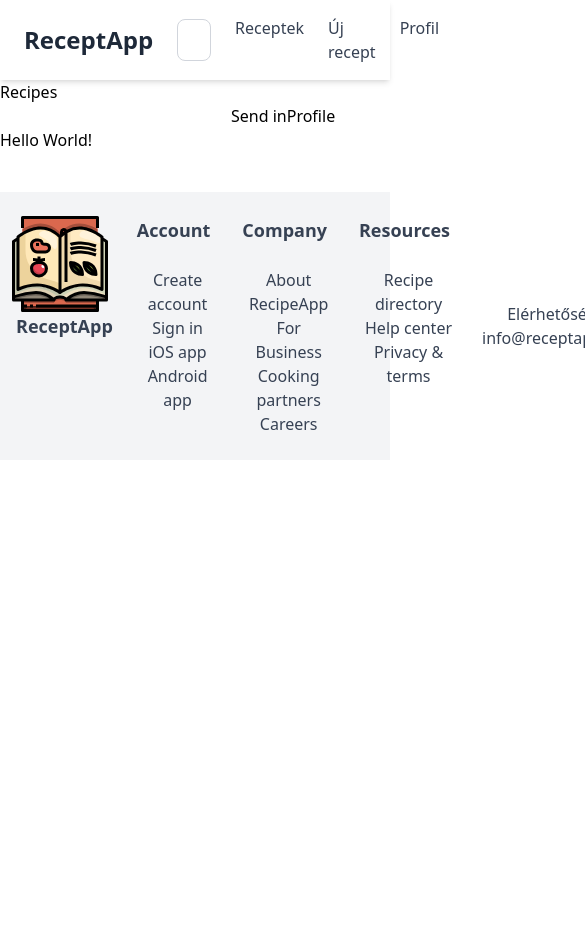
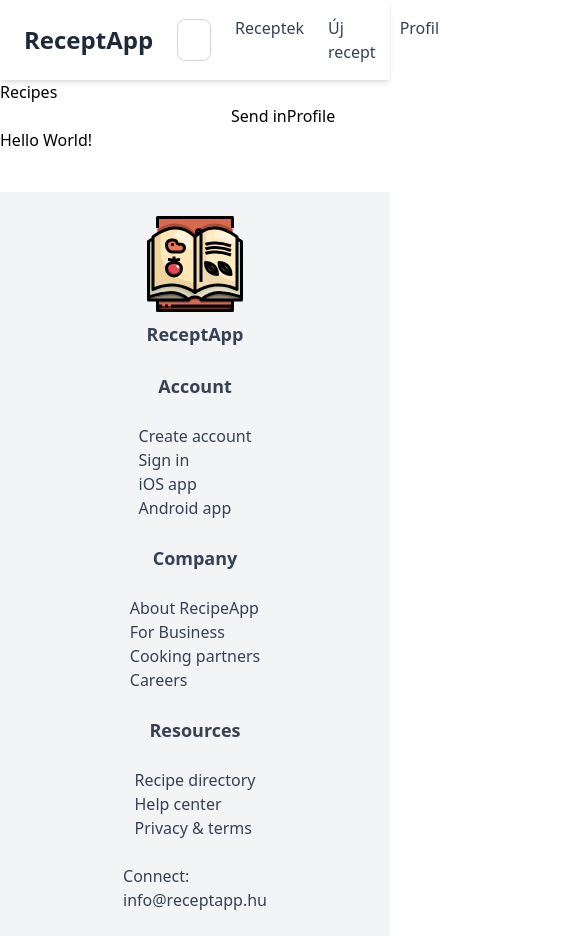
Before and after one commit to wemcy/yet-another-bsc-thesis, a Vue app in the folder src/frontend/recipe-web-frontend/: page / in a window 390 px wide. Shown: the top 936 px of the page, 585 px wide, since content can reach past the window. Before the commit the page ends 844 px from the top, so only its background shows below. Built offline with nearby package versions, Linux system fonts and the light colour scheme; the HTML template or start-up script is replaced by a standard one.

Commit message:
Added responsivness to footer #2

```diff
--- a/src/frontend/recipe-web-frontend/src/assets/base.css
+++ b/src/frontend/recipe-web-frontend/src/assets/base.css
@@ -1,17 +1 @@
 @import 'tailwindcss';
-@layer base {
-    :root {
-        --text: #1d070e;
-        --background: #f8e2e7;
-        --primary: #e0859c;
-        --secondary: #f2cfd8;
-        --accent: #c33256;
-    }
-    .dark {
-        --text: #f8e2e9;
-        --background: #1d070c;
-        --primary: #7a1f36;
-        --secondary: #300d16;
-        --accent: #cd3c60;
-    }
-}
--- a/src/frontend/recipe-web-frontend/src/assets/main.css
+++ b/src/frontend/recipe-web-frontend/src/assets/main.css
@@ -1 +1,17 @@
 @import './base.css';
+@layer base {
+    :root {
+        --text: #1d070e;
+        --background: #f8e2e7;
+        --primary: #e0859c;
+        --secondary: #f2cfd8;
+        --accent: #c33256;
+    }
+    .dark {
+        --text: #f8e2e9;
+        --background: #1d070c;
+        --primary: #7a1f36;
+        --secondary: #300d16;
+        --accent: #cd3c60;
+    }
+}
--- a/src/frontend/recipe-web-frontend/src/views/MainSite.vue
+++ b/src/frontend/recipe-web-frontend/src/views/MainSite.vue
@@ -26,13 +26,16 @@
 
     <footer class="bg-gray-100 text-gray-700 py-6 px-4 mt-10">
         <div
-            class="max-w-6xl mx-auto flex lg:flex-cols items-start md:flex-row justify-between gap-6 text-center md:text-left"
+            class="max-w-6xl mx-auto flex flex-center sm:items-start sm:flex-row flex-col justify-between gap-6 sm:flex-left flex-center"
         >
-            <div class="flex flex-col items-center space-x-2 justify-center md:justify-start">
+            <div
+                role="banner"
+                class="flex flex-col items-center space-y-2 justify-center sm:justify-start"
+            >
                 <img src="../assets/logo.svg" alt="logo" class="w-24 h-24" />
                 <span class="text-lg font-semibold">ReceptApp</span>
             </div>
-            <nav class="flex flex-col items-start space-x-2 justify-center md:justify-start">
+            <nav aria-label="Account" class="flex flex-col sm:items-start items-center">
                 <p class="text-lg font-bold just">Account</p>
                 <ul class="mt-6">
                     <li><a class="mb-4" href="#">Create account</a></li>
@@ -41,7 +44,7 @@
                     <li><a class="mb-4" href="#">Android app</a></li>
                 </ul>
             </nav>
-            <nav class="flex flex-col items-start space-x-2 justify-center md:justify-start">
+            <nav aria-label="Company" class="flex flex-col sm:items-start items-center">
                 <p class="text-lg font-bold just">Company</p>
                 <ul class="mt-6">
                     <li><a class="mb-4" href="#">About RecipeApp</a></li>
@@ -51,7 +54,7 @@
                 </ul>
             </nav>
 
-            <nav class="flex flex-col items-start space-x-2 justify-center md:justify-start">
+            <nav aria-label="Resources" class="flex flex-col sm:items-start items-center">
                 <p class="text-lg font-bold just">Resources</p>
                 <ul class="mt-6">
                     <li><a class="mb-4" href="#">Recipe directory </a></li>
@@ -61,8 +64,8 @@
             </nav>
 
             <!-- Kapcsolat -->
-            <div class="text-m self-center">
-                <span>Elérhetőség: </span>
+            <div class="text-base self-center">
+                <span>Connect: </span>
                 <a href="mailto:info@receptapp.hu" class="hover:text-blue-600 block md:inline"
                     >info@receptapp.hu</a
                 >
```
